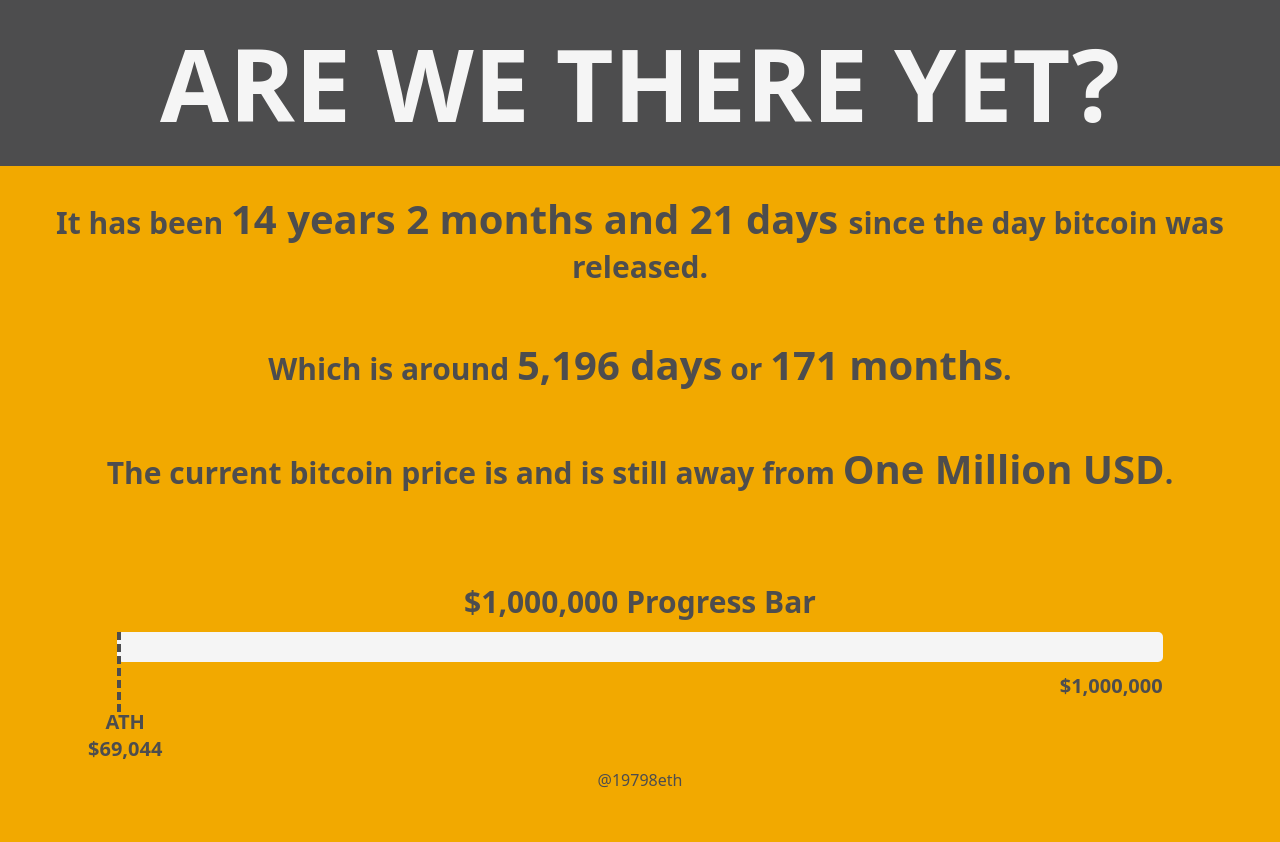
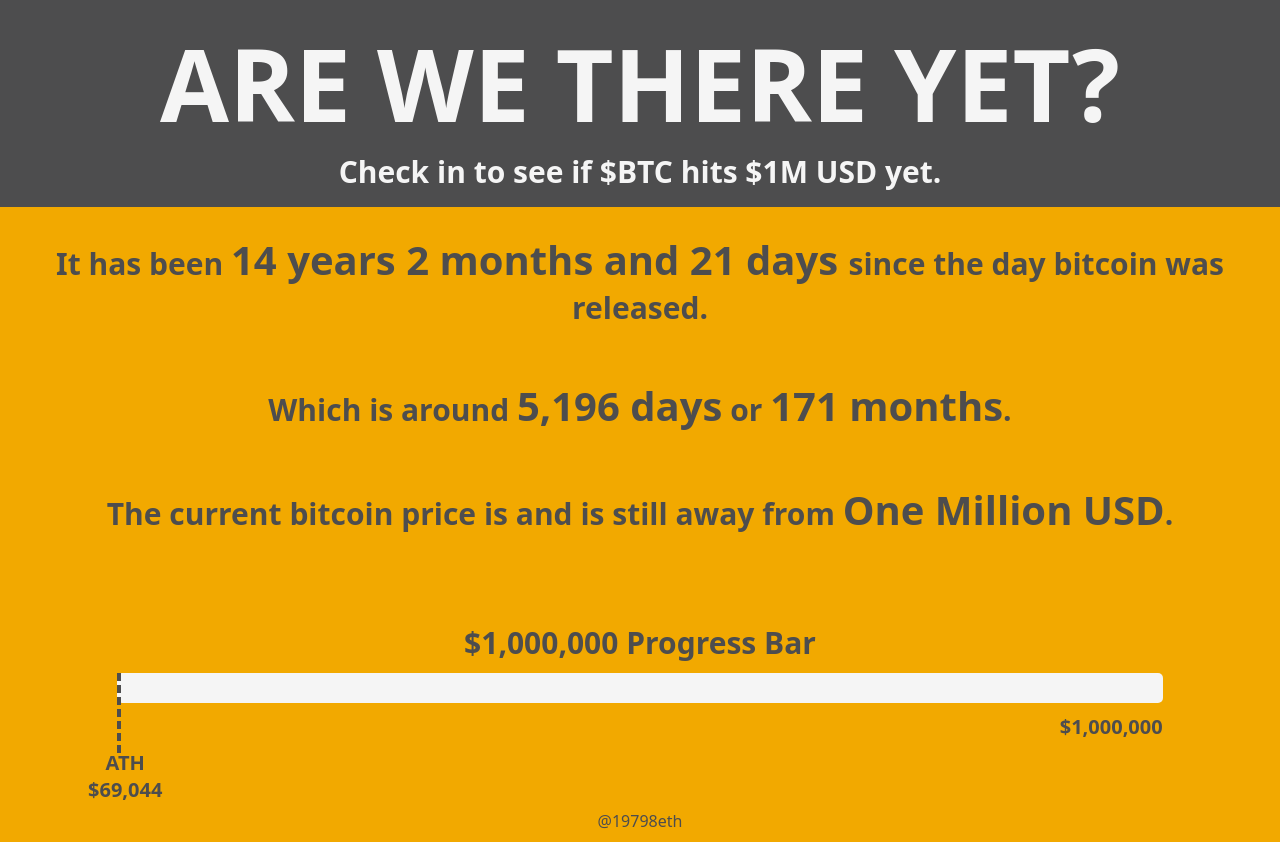
Before and after one commit to playboibeans/1milbtc, a plain HTML site: page index.html in a window 1280 px wide. Before the commit the page ends 801 px from the top, so only its background shows below. Drawn offline with nearby package versions, Linux system fonts and the light colour scheme; no server answers.

Commit message:
add subtitle

```diff
--- a/index.html
+++ b/index.html
@@ -28,7 +28,10 @@
 
 
 <body id="content">
-    <h1 id="title">ARE WE THERE <a href="https://youtu.be/dQw4w9WgXcQ" target="_blank">YET</a>?</h1>
+    <h1 id="title" style=" font-size: 100px;font-weight: 900; padding-bottom: 0;">ARE WE THERE <a
+            href="https://youtu.be/dQw4w9WgXcQ" target="_blank">YET</a>?</h1>
+    <h2 id="title" style=" font-size: 30px;font-weight: 700; padding-top: 0;">Check in to see if $BTC hits $1M USD yet.
+    </h2>
     <div id="stats">
         <h2>It has been <span id="times" style="font-size: 40px; font-weight: 900;"></span> since the day bitcoin
             was released.</h2>
--- a/styles.css
+++ b/styles.css
@@ -18,11 +18,8 @@
     text-align: center;
     margin: 0;
     padding: 15px 0;
-    font-size: 100px;
-    font-weight: 900;
     background-color: #4d4d4e;
     color: whitesmoke;
-
 }
 
 #stats {
```
